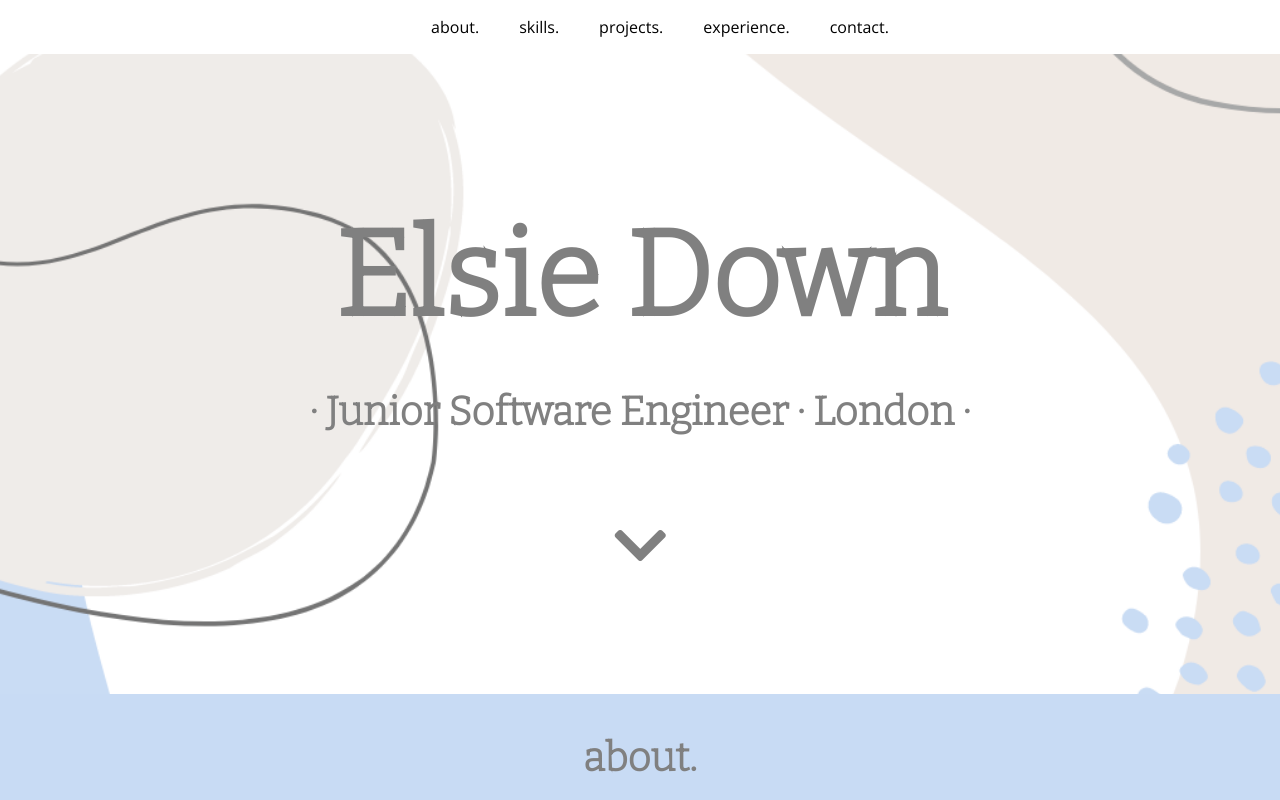
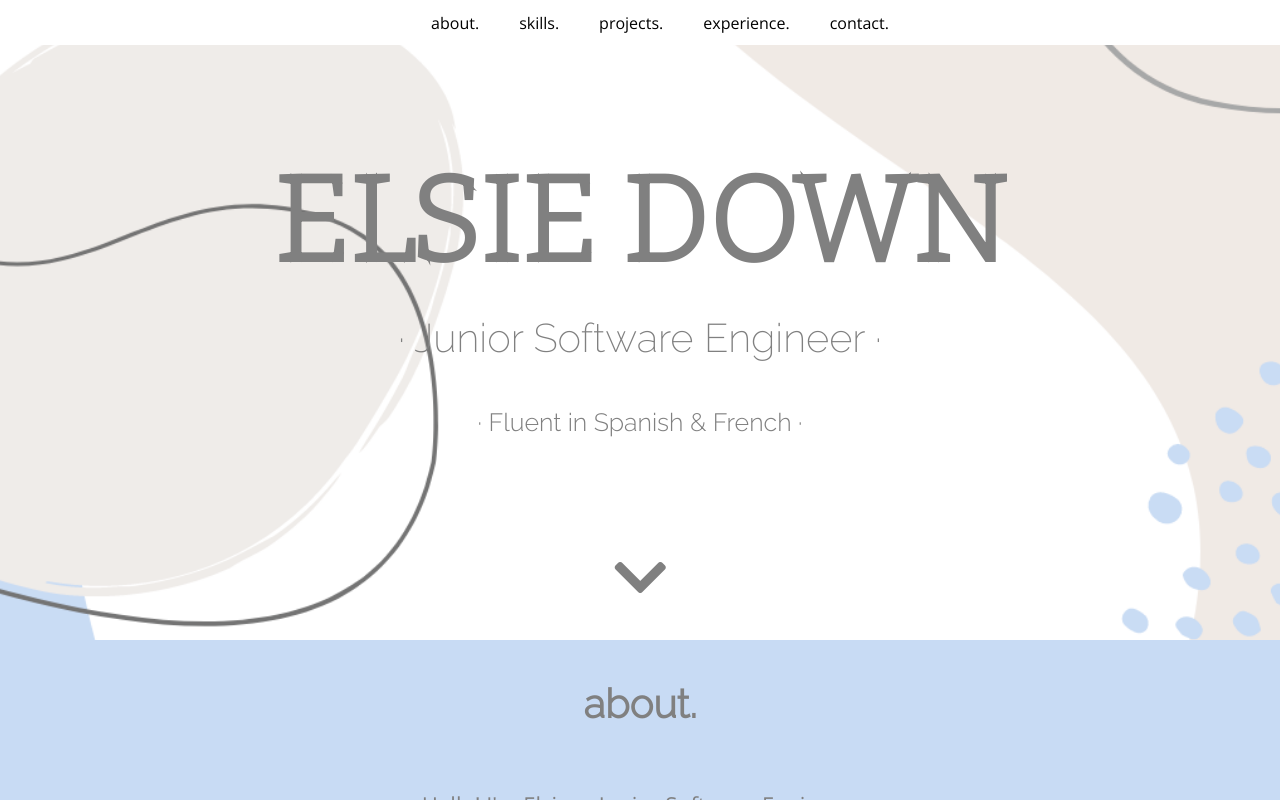
Before and after one commit to elsiedown/portfolio, a React (Create React App) app: page / in a window 1280 px wide. Built offline with nearby package versions, Linux system fonts and the light colour scheme.

Commit message:
updated final version

```diff
--- a/src/components/About.js
+++ b/src/components/About.js
@@ -8,19 +8,19 @@ import globe from '../assets/globe2.png'
 
 function About() {
   return (
-    <div className="about-section">
-      <h1 id="about">about.</h1>
+    <div className="about-section" id="about">
+      <h1>about.</h1>
+      <p className="about-intro">Hello! I'm Elsie, a Junior Software Engineer.</p>
       <div className="about-info">
         <div className="about-pic">
           <img src={profileImage} alt="logo" className="profile-image"></img>
         </div>
         <div className="about-text">
-          <p className="about-intro">Hello! I'm Elsie, a Junior Software Engineer.</p>
           <p>Studying modern languages at university sparked my interest in the complex ways we communicate – and the role the digital world plays in that. Soon after I left university, I completed an introductory coding course with Code First: Girls to further explore the links between tech and languages.</p>
-          <p>A year later, and still intrigued by the stimulating nature of coding, I decided to enrol in General Assembly’s Software Engineering Immersive course; keen to follow my passion for the industry and excited about the opportunities beyond the course. I am now eager to work in a creative and collaborative environment, where I will be encouraged to stretch my abilities, as well as contribute my love for learning modern technologies and languages.</p>
+          <p>A year later, and still excited by the challenge of coding, I enrolled in General Assembly’s Software Engineering Immersive course to build on my passion for the industry and opportunities beyond the course. I am now eager to work in a creative and collaborative environment, where I will be encouraged to stretch my abilities, as well as contribute my love for learning modern technologies and languages.</p>
         </div>
-
       </div>
+      {/* <h1 className="interests-header">my interests.</h1> */}
       <div className="interests">
         <div className="interests-div">
           <div className="interests-pic">
@@ -35,7 +35,7 @@ function About() {
             <img src={globe} alt="logo" className="profile-image"></img>
           </div>
           <div className="interests-text">
-            <p>I love travelling and learning languages - especially Spanish. I lived in Medellín for 6 months as part of my University degree.</p>
+            <p>I love travelling and learning languages - especially Spanish.</p>
           </div>
         </div>
         <div className="interests-div">
--- a/src/components/Contact.js
+++ b/src/components/Contact.js
@@ -4,10 +4,10 @@ import { faEnvelope } from '@fortawesome/free-solid-svg-icons'
 
 function Contact() {
   return (
-    <div className="contact-section">
-      <h1 id="contact">contact.</h1>
+    <div className="contact-section" id="contact">
+      <h1>contact.</h1>
       <ul className="contact-list">
-        <p>Please feel free to get in touch!</p>
+        <p>Please feel free to check out my Github or get in touch for more information!</p>
         {/* <li><a href="mailto:elspethdown@gmail.com">elspethdown@gmail.com</a></li> */}
         <div className="contact-item">
           <a href="https://github.com/elsiedown"><i class="devicon-github-original"></i></a>
--- a/src/components/Experience.js
+++ b/src/components/Experience.js
@@ -7,8 +7,8 @@ import vovi from '../assets/vovi-logo.png'
 function Experience() {
   return (
 
-    <div className="experience-section">
-      <h1 id="experience" >experience.</h1>
+    <div className="experience-section" id="experience">
+      <h1 >experience.</h1>
       <div className="experience-divs">
         <div className="experience-div">
           <div className="experience-div-header">
@@ -17,11 +17,12 @@ function Experience() {
             {/* <p>London, UK</p> */}
           </div>
           <div className="experience-div-text" >
-            <p className="experience-title">Software Engineering Immersive Course</p>
+            <p className="experience-title">SEI Course</p>
             <p>Nov 2020 - Feb 2021</p>
             <ul>
-              <li>12-week immersive course that helped me further my programming knowledge (especially in JavaScript, React.js, HTML and CSS) and where I learnt to build full-stack apps. Involving daily stand-ups, online-lessons, labs, pair-coding and group and individual projects.</li>
-              <li>For full project breakdown please view the projects section above.</li>
+              <li>Developed proficiency in building full-stack apps: 12-week software engineering immersive course that furthered my programming knowledge (especially JavaScript, React.js, HTML and CSS).</li>
+              <li>Demonstrated team working capibility - worked in pairs and groups during labs and projects.</li>
+              <li>Delivered consistently strong results in time-pressured environment: built four fully-functioning and presentable projects all within timeframes of a week or two days.</li>
             </ul>
           </div>
         </div>
@@ -34,8 +35,9 @@ function Experience() {
             <p className="experience-title">Account Manager</p>
             <p>Jul 2020 - Aug 2020</p>
             <ul>
-              <li>Developed social media content for different clients, working alongside graphic designers to come up with innovative and interesting ideas. </li>
+              <li>Created social media content for different clients, working alongside graphic designers to come up with innovative and interesting ideas. </li>
               <li>Co-devised marketing strategies: personally developed a strategy for a school design competition and coinciding video teaser campaign.</li>
+              <li>Developed an interest and appreciation for the process and impact of building beautifully crafted websites.</li>
             </ul>
           </div>
         </div>
@@ -45,14 +47,13 @@ function Experience() {
             <h3>Bristol University</h3>
           </div>
           <div className="experience-div-text" >
-            <p className="experience-title">French and Spanish Joint BA</p>
+            <p className="experience-title">BA French and Spanish (1st Class Hons)</p>
             <p>Sept 2015 - Jul 2019</p>
             <ul>
-              <li>1st Class Honours</li>
-              <li>Fourth-year dissertation written about the role of digital art in culture and politics.</li>
-              <li>Year Abroad in Paris and Medellin.</li>
-              <li>Marketing placement in Medellin at Pangea Vivienda - a student accommodation start-up.</li>
-              <li>Marketing placement in Paris at Savills France.</li>
+              {/* <li>1st Class Honours</li> */}
+              <li>Developed advanced proficiency in language and communication skills, with fluency in French and Spanish.</li>
+              <li>Achieved high 1st class honours in my fourth-year dissertation, written about the role of digital art in politics and culture.</li>
+              <li>Budding international marketing proficiency: developed skills of digital marketing (social media & website design) and client relationships in year abroad placements at Savills France in Paris, France and Pangea Vivienda in Medellin, Colombia</li>
             </ul>
           </div>
         </div>
--- a/src/components/Projects.js
+++ b/src/components/Projects.js
@@ -9,8 +9,8 @@ import littlemermaid from '../assets/littlemermaid.png'
 
 function Projects() {
   return (
-    <div className="project-section">
-      <h1 id="projects">projects.</h1>
+    <div className="project-section" id="projects">
+      <h1>projects.</h1>
       <div className="project-divs">
         <div className="project-div">
           <div className="project-div-inner">
--- a/src/components/Skills.js
+++ b/src/components/Skills.js
@@ -2,8 +2,8 @@ import React from 'react'
 
 function Skills() {
   return (
-    <div className="skills-section">
-      <h1 id="skills">skills.</h1>
+    <div className="skills-section" id="skills">
+      <h1>skills.</h1>
       <div className="skills-icons">
         <div className="icon-item"><i class="devicon-javascript-plain"></i><p>JavaScript</p></div>
         <div className="icon-item"><i class="devicon-react-original"></i><p>React.js</p></div>
--- a/src/components/Title.js
+++ b/src/components/Title.js
@@ -7,7 +7,19 @@ function Title() {
       {/* <img src={logo} alt="logo"></img> */}
       <div className="title-text">
         <h1>Elsie Down</h1>
-        <h1>· Junior Software Engineer · London ·</h1>
+        <h1>· Junior Software Engineer ·</h1>
+        <h1 className="wordCarousel"><span></span>
+        <div>
+          <ul className="flip4">
+            <li>· General Assembly Graduate ·</li>
+            <li>· 1 years Brand & Marketing Experience ·</li>
+            <li>· Fluent in Spanish & French ·</li>
+            <li>· Based in London ·</li>
+          </ul>
+        </div>
+        </h1>
+
+
         <a href="#about"><i class="fas fa-chevron-down pulse"></i></a>
       </div>
     </div >
--- a/src/styles/_contact.scss
+++ b/src/styles/_contact.scss
@@ -19,9 +19,11 @@ ul.contact-list {
   margin: 0;
   margin-bottom: 30px;
   padding: 0;
+  width: 60%;
   p {
-    font-size: 22px;
+    font-size: 20px;
     margin-bottom: 25px;
+    text-align: center;
   }
 }
 
--- a/src/styles/_nav.scss
+++ b/src/styles/_nav.scss
@@ -1,5 +1,17 @@
 // Nav Bar
 
+ul.nav-bar {
+  position: fixed;
+  top: 0;
+  background-color: white;
+  width: 100%;
+  display: flex;
+  align-items: center;
+  justify-content: center;
+  margin: 0;
+  height: 45px;
+  z-index: 9999;
+}
 
 ul.nav-bar li {
   display: inline;
--- a/src/styles/_title.scss
+++ b/src/styles/_title.scss
@@ -29,10 +29,17 @@
     font-size: 120px;
     margin: 0;
     margin-top: 150px;
+    // text-shadow: 2px 2px white;
+    font-family: 'Bitter';
+    text-transform: uppercase;
     }
-    h1:last-child {
+    h1:nth-child(2) {
       text-align: center;
-      font-size: 32px;
+      font-size: 40px;
+      margin: 20px;
+      // text-shadow: 2px 2px white;
+      font-family: 'Raleway', sans-serif;
+      font-weight: 200;
     }
   a i {
     font-size: 60px;
@@ -40,6 +47,7 @@
     color: grey;
   }
 }
+
 
 h1.name-title {
   font-family: 'Bitter', serif;
@@ -64,3 +72,73 @@ h1.name-title {
   80% { transform: scale(1); }
   100% { transform: scale(1); }
 }
+
+// Animation
+
+.wordCarousel {
+  font-size: 36px;
+  font-weight: 100;
+  color: #eee;
+  div {
+      overflow: hidden;
+      position: relative;
+      float: right;
+      height: 65px;
+      padding-top: 10px;
+      margin-top: -20px;
+      ul {
+        padding-inline-start: 0;
+        margin: 0;
+      }
+      li {
+          color: grey;
+          text-align: center;
+          font-size: 25px;
+          font-weight: 400;
+          margin: 0;
+          // font-family:
+          // padding: 0 10px;
+          height: 45px;
+          margin-bottom: 45px;
+          display: block;
+          text-shadow: none;
+      }
+  }
+}
+
+.flip2 { animation: flip2 8s cubic-bezier(0.23, 1, 0.32, 1.2) infinite; }
+.flip3 { animation: flip3 14s cubic-bezier(0.23, 1, 0.32, 1.2) infinite; }
+.flip4 { animation: flip4 16s cubic-bezier(0.23, 1, 0.32, 1.2) infinite; }
+
+@keyframes flip2 {
+  0% { margin-top: -180px; }
+  5% { margin-top: -90px;  }
+  50% { margin-top: -90px; }
+  55% { margin-top: 0px; }
+  99.99% { margin-top: 0px; }
+  100% { margin-top: -270px; }
+}
+
+@keyframes flip3 {
+  0% { margin-top: -270px; }
+  5% { margin-top: -180px; }
+  33% { margin-top: -180px; }
+  38% { margin-top: -90px; }
+  66% { margin-top: -90px; }
+  71% { margin-top: 0px; }
+  99.99% { margin-top: 0px; }
+  100% { margin-top: -270px; }
+}
+
+@keyframes flip4 {
+  0% { margin-top: -360px; }
+  5% { margin-top: -270px; }
+  25% { margin-top: -270px; }
+  30% { margin-top: -180px; }
+  50% { margin-top: -180px; }
+  55% { margin-top: -90px; }
+  75% { margin-top: -90px; }
+  80% { margin-top: 0px; }
+  99.99% { margin-top: 0px; }
+  100% { margin-top: -270px; }
+}
--- a/src/styles/main.scss
+++ b/src/styles/main.scss
@@ -1,5 +1,11 @@
-@import url('https://fonts.googleapis.com/css2?family=Open+Sans:wght@300&display=swap');
+@import url('https://fonts.googleapis.com/css2?family=Open+Sans:wght@300;400&display=swap');
 @import url('https://fonts.googleapis.com/css2?family=Bitter:wght@300&display=swap');
+@import url('https://fonts.googleapis.com/css2?family=Raleway:wght@200;300&display=swap');
+
+
+@import url('https://fonts.googleapis.com/css2?family=Oswald:wght@200&display=swap');
+@import url('https://fonts.googleapis.com/css2?family=Montserrat:wght@100&family=Oswald:wght@200;300&display=swap');
+
 
 @import '_nav.scss';
 @import '_title.scss';
@@ -30,13 +36,16 @@ body, html {
   justify-content: center;
   align-items: center;
   font-family: 'Open Sans', sans-serif;
+  font-weight: 300;
   margin: 0 auto;
   // background-color: #c8dbf4;
 }
 h1 {
   font-size: 40px;
-  font-family: 'Bitter', serif;
+  font-family: 'Raleway', sans-serif;
+
   color: grey;
+  // text-shadow: 2px 1px white;
 }
 
 .sections-layout{
@@ -56,6 +65,10 @@ a {
 
 a:visited {
   color: black;
+}
+
+h3 {
+  font-family: 'Raleway', sans-serif;
 }
 
 
@@ -82,7 +95,7 @@ a:visited {
       h1:first-child {
         font-size: 80px;
         margin: 0;
-        margin-top: 40px;
+        margin-top: 90px;
         text-align: center;
       }
     h1 {
@@ -98,6 +111,16 @@ a:visited {
     justify-content: center;
   }
 
+  .wordCarousel {
+    div {
+      margin: 0;
+      padding: 0;
+    }
+    li {
+      margin: 0;
+    }
+  }
+
   .about-section {
     display: flex;
     flex-direction: column;
@@ -105,12 +128,16 @@ a:visited {
   }
   .about-info {
     width: 100%;
-    text-align: center;
+    // text-align: center;
     flex-direction: column;
     .about-text {
       width: 100%;
-      text-align: center;
+      // text-align: center;
       margin: 0;
+      p {
+        margin: 5px;
+        margin-top: 10px;
+      }
     }
   }
 
@@ -119,6 +146,7 @@ a:visited {
     display: flex;
     align-items: center;
     justify-content: center;
+    margin: 0;
   }
 
 
@@ -152,6 +180,18 @@ a:visited {
     flex-direction: column;
   }
 
+  .experience-div {
+    height: 100%;
+    display: flex;
+    justify-content: center;
+  }
+
+  .experience-div:first-child, experience-div:last-child {
+    height: 100%;
+  }
+
+
+
   .skills-icons {
     display: flex;
     width: 100%;
```
Also changed, not shown: src/styles/_about.scss (+17 -4 lines), src/styles/_experience.scss (+13 -8 lines), 10 other files (tests, documents, lock files or other folders).
